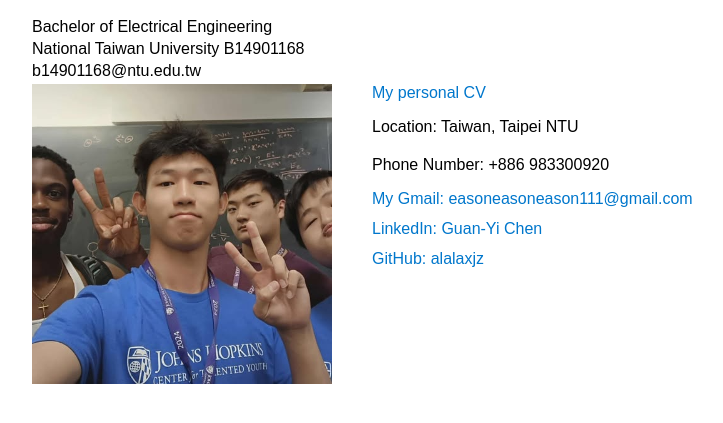
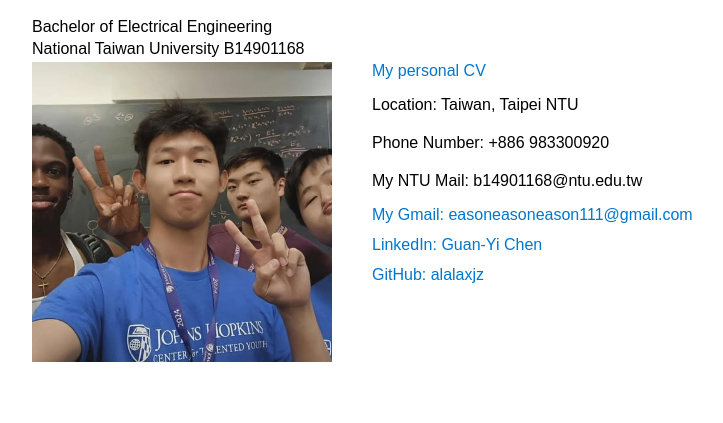
Before and after one commit to alalaxjz/Chen-Guanyi-personal-website, a plain HTML site: page index.html in a window 1280 px wide. Shown: the part 89-512 px from the top of the page, without its empty margins (8-731 px from the left). Drawn offline with Linux system fonts and the light colour scheme.

Commit message:
Update index.html

```diff
--- a/index.html
+++ b/index.html
@@ -43,7 +43,7 @@
   <h1>Chen, GuanYi 陳冠亦</h1>
   <p>Bachelor of Electrical Engineering</p>
   <p>National Taiwan University B14901168</p>
-  <p>b14901168@ntu.edu.tw</p>
+
 
   <div>
     <img src="image1.jpg" alt="Profile Image">
@@ -51,6 +51,7 @@
       <a href="English.pdf" target="_blank">My personal CV</a>
       <p>Location: Taiwan, Taipei NTU</p>
       <p>Phone Number: +886 983300920</p>
+      <p>My NTU Mail: b14901168@ntu.edu.tw</p>
       <a href="mailto:easoneasoneason111@gmail.com">My Gmail: easoneasoneason111@gmail.com</a>
       <a href="https://www.linkedin.com/in/guan-yi-chen-a98995377/">LinkedIn: Guan-Yi Chen</a>
       <a href="https://github.com/alalaxjz">GitHub: alalaxjz</a>
```
